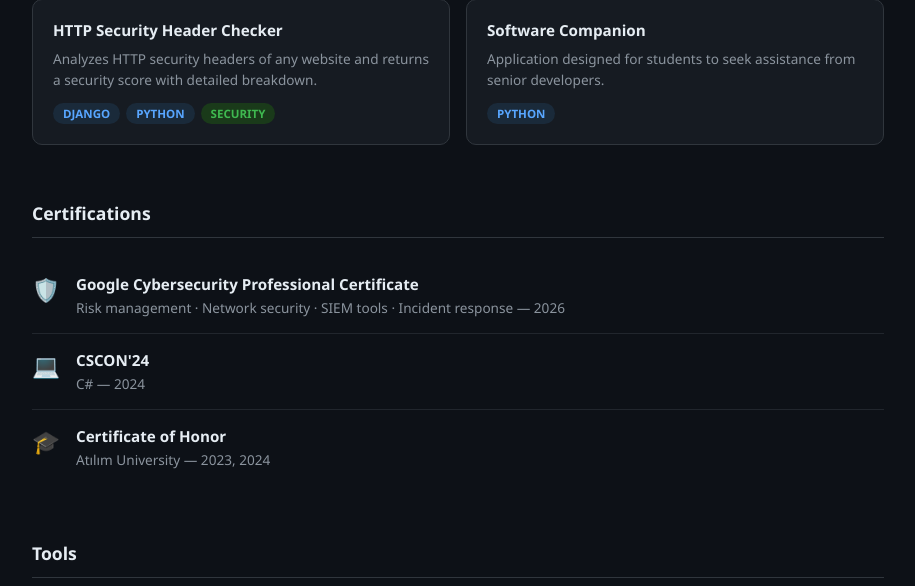
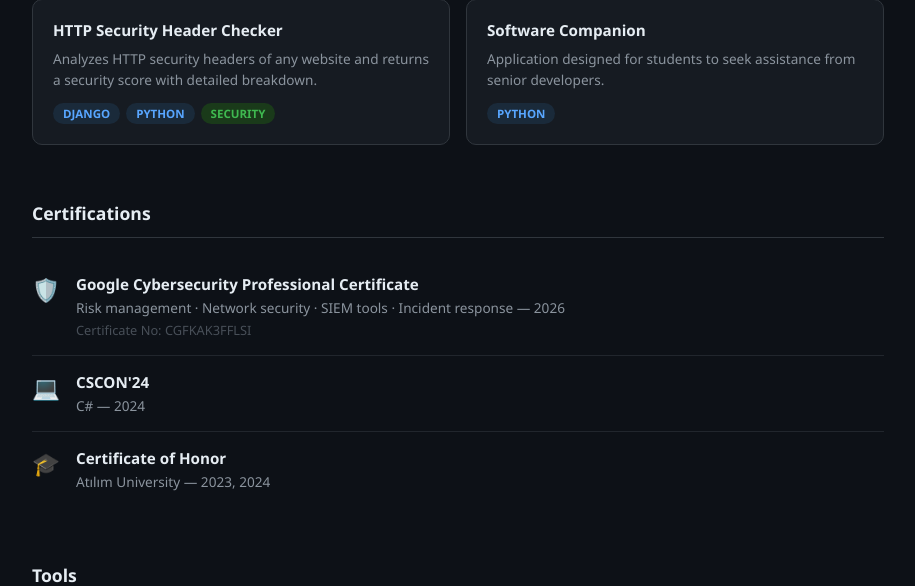
Before and after one commit to emrahustundag/eussec, a Django app: page / in a window 1280 px wide. Shown: the part 879-1465 px from the top of the page, without its empty margins (182-1097 px from the left). Run offline with Django 5.2, Linux system fonts and the light colour scheme.

Commit message:
add certificate number

```diff
--- a/checker/templates/checker/home.html
+++ b/checker/templates/checker/home.html
@@ -129,6 +129,7 @@
         <div>
             <div class="cert-name">Google Cybersecurity Professional Certificate</div>
             <div class="cert-detail">Risk management · Network security · SIEM tools · Incident response — 2026</div>
+            <div class="cert-detail" style="margin-top:4px; font-size:0.8rem; color:#484f58;">Certificate No: CGFKAK3FFLSI</div>
         </div>
     </div>
     <div class="cert-item">
```
